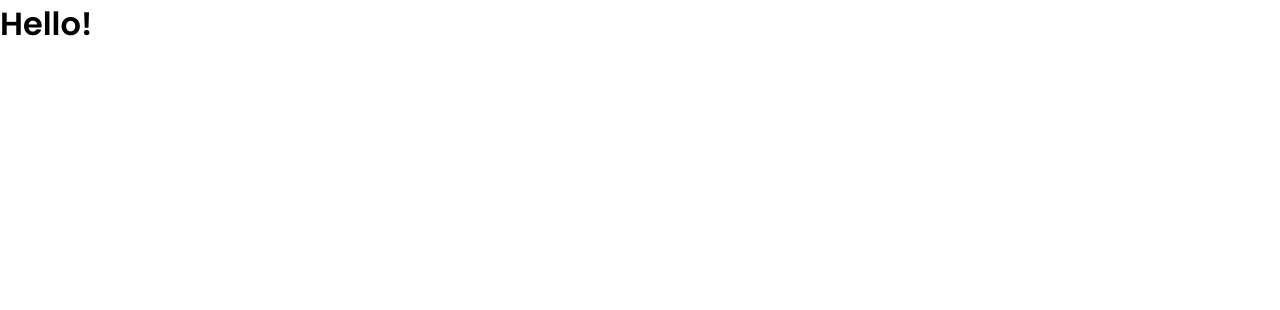
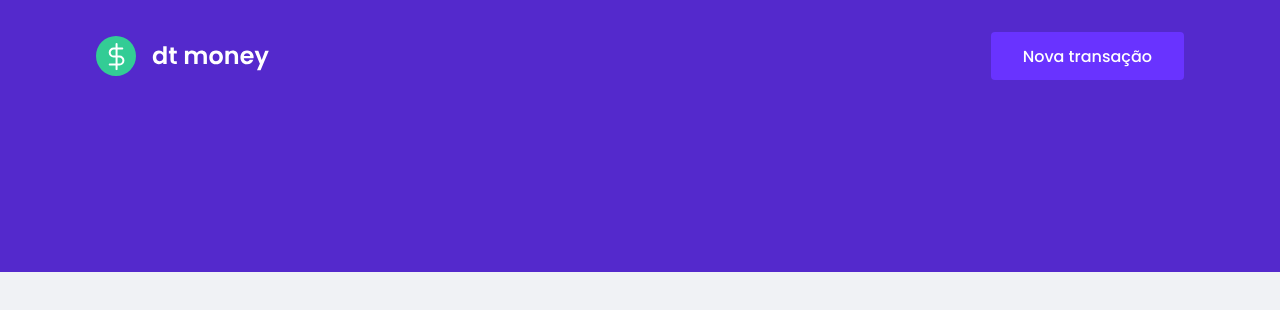
Before and after one commit to gutemberg-jhonata/dtmoney, a React (Create React App) app: page / in a window 1280 px wide. Shown: the top 310 px of the page. Built offline with nearby package versions, Linux system fonts and the light colour scheme.

Commit message:
Create Header Component

```diff
--- a/src/App.tsx
+++ b/src/App.tsx
@@ -1,10 +1,11 @@
+import { Header } from './components/Header';
 import { GlobalStyle } from './styles/global';
 
 export function App() {
   return (
     <>
-      <h1>Hello!</h1>
-      <GlobalStyle></GlobalStyle>
+      <Header />
+      <GlobalStyle />
     </>
   );
 }
--- /dev/null
+++ b/src/components/Header/index.tsx
@@ -0,0 +1,16 @@
+import logo from '../../assets/logo.svg';
+
+import { Container, Content } from './styles';
+
+export function Header () {
+  return (
+    <Container>
+      <Content>
+        <img src={logo} alt="dt money" />
+        <button type="button">
+          Nova transação
+        </button>
+      </Content>
+    </Container>
+  )
+}
--- /dev/null
+++ b/src/components/Header/styles.ts
@@ -0,0 +1,31 @@
+import styled from 'styled-components';
+
+export const Container = styled.header`
+  background: var(--blue);
+`
+
+export const Content = styled.div`
+  max-width: 1120px;
+  margin: 0 auto;
+  padding: 2rem 1rem 12rem;
+
+  display: flex;
+  align-items: center;
+  justify-content: space-between;
+
+  button {
+    font-size: 1rem;
+    color: #FFF;
+    background: var(--blue-light);
+    border: 0;
+    border-radius: 0.25rem;
+    padding: 0 2rem;
+    font-weight: 500;
+    height: 3rem;
+    transition: filter 0.2s;
+
+    &:hover {
+      filter: brightness(0.9)
+    }
+  }
+`
--- a/src/styles/global.ts
+++ b/src/styles/global.ts
@@ -31,7 +31,7 @@
   }
 
   body {
-    background: var(----background);
+    background: var(--background);
     -webkit-font-smoothing: antialiased;
   }
 
```
